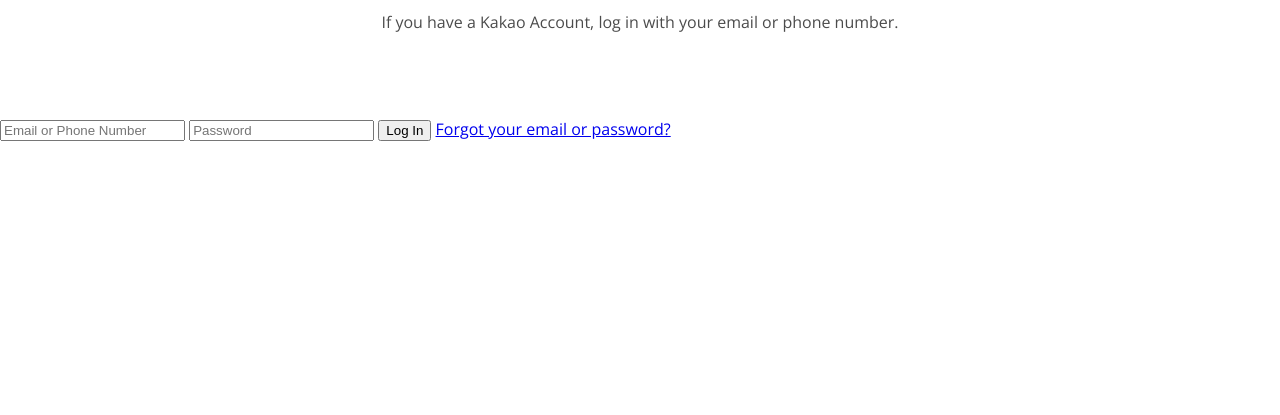
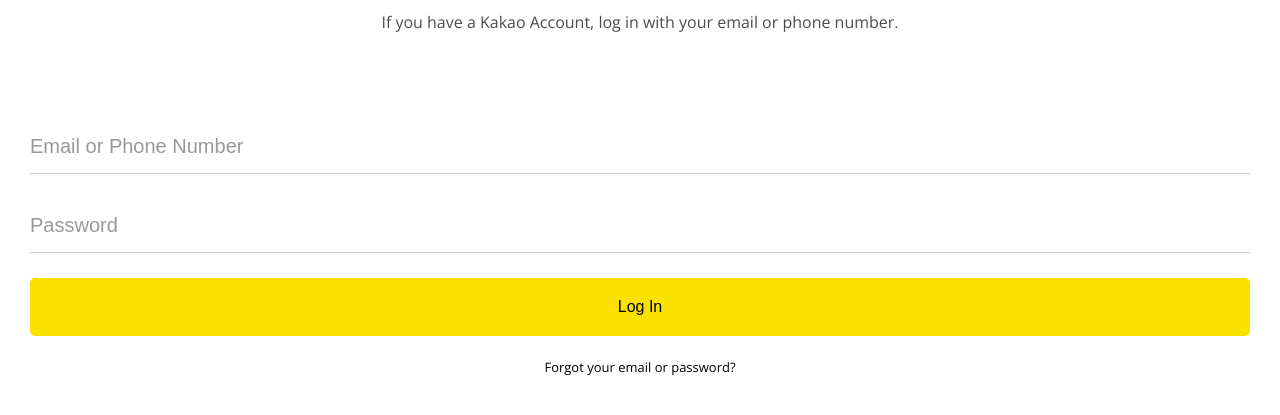
Before and after one commit to bichondongyi/memetalk, a plain HTML site: page index.html in a window 1280 px wide. Shown: the part 167-582 px from the top of the page. Drawn offline with nearby package versions, Linux system fonts and the light colour scheme.

Commit message:
Added variables.css and Update sytles.css for login-form

```diff
--- a/css/styles.css
+++ b/css/styles.css
@@ -1,5 +1,6 @@
 @import url("https://fonts.googleapis.com/css2?family=Open+Sans:ital,wght@0,300..800;1,300..800&display=swap");
 @import "reset.css";
+@import "variables.css";
 @import "status-bar.css";
 
 body {
@@ -24,3 +25,44 @@ body {
   width: 60%;
   opacity: 0.7;
 }
+
+#login-form {
+  display: flex;
+  flex-direction: column;
+  margin: 0px 30px;
+}
+#login-form input {
+  padding: 15px 0px;
+  border: none;
+  font-size: 20px;
+
+  margin-bottom: 25px;
+}
+
+#login-form input::placeholder {
+  color: rgba(0, 0, 0, 0.4);
+}
+
+#login-form input:not([type="submit"]) {
+  border-bottom: 1px solid rgba(0, 0, 0, 0.2);
+  transition: border-color 0.3s ease-in-out;
+}
+
+#login-form input:focus {
+  border-color: var(--yellow);
+}
+
+#login-form input[type="submit"] {
+  background-color: var(--yellow);
+  cursor: pointer;
+  font-size: 16px;
+  padding: 20px 0px;
+  border-radius: 5px;
+}
+
+#login-form a {
+  text-align: center;
+  text-decoration: none;
+  color: inherit;
+  font-size: 13px;
+}
--- /dev/null
+++ b/css/variables.css
@@ -0,0 +1,3 @@
+:root {
+  --yellow: #fae100;
+}
```
